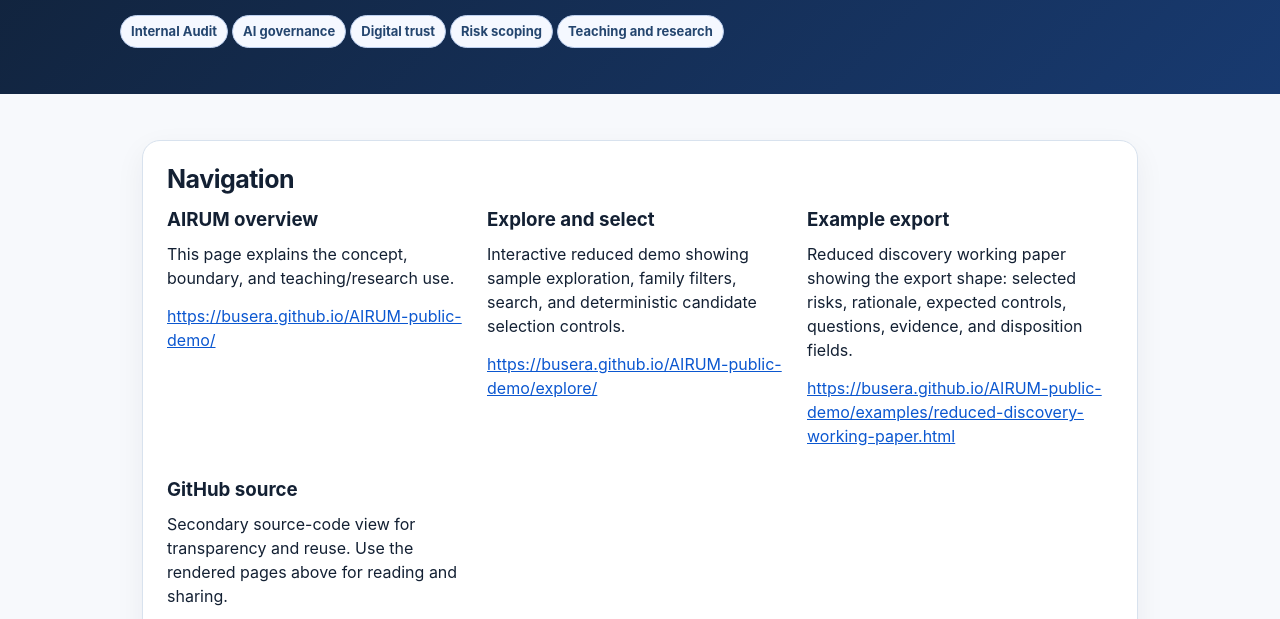
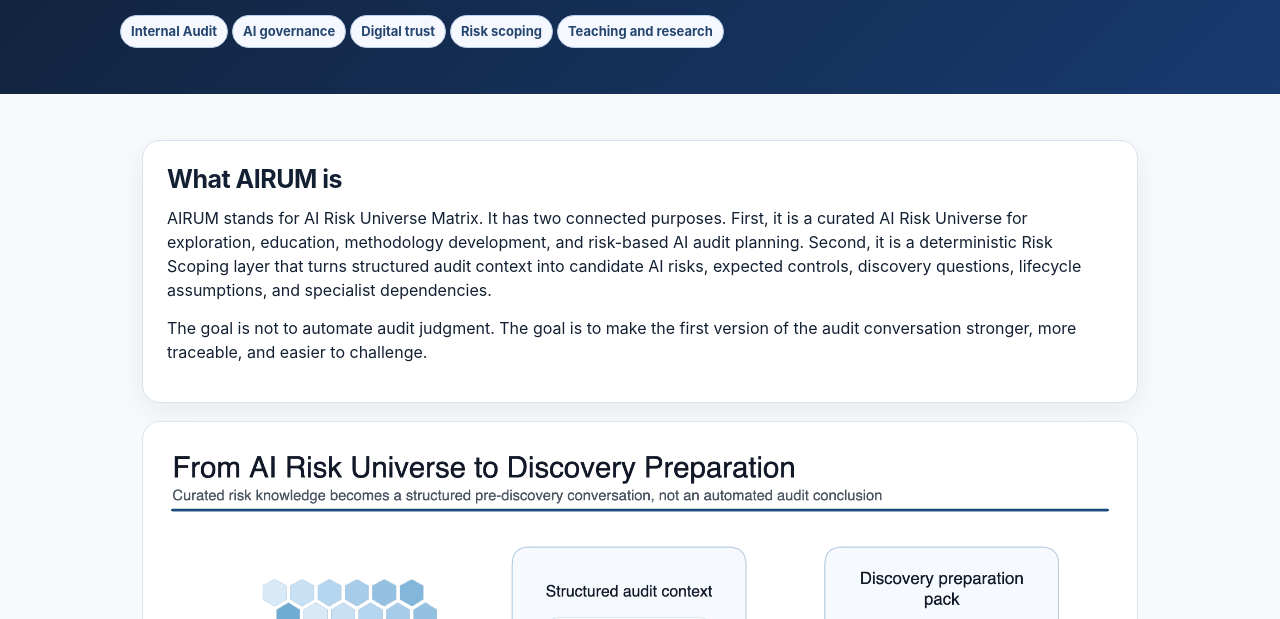
Before and after one commit to busera/AIRUM-public-demo, a plain HTML site: page index.html in a window 1280 px wide. Shown: the part 324-943 px from the top of the page. Drawn offline with Linux system fonts and the light colour scheme.

Commit message:
docs: remove redundant homepage demo page cards

```diff
--- a/index.html
+++ b/index.html
@@ -53,16 +53,6 @@
     </div>
   </header>
   <main class="wrap">
-
-    <section class="card">
-      <h2>Navigation</h2>
-      <div class="linklist">
-        <div class="linkitem"><h3>AIRUM overview</h3><p>This page explains the concept, boundary, and teaching/research use.</p><p><a href="./">https://busera.github.io/AIRUM-public-demo/</a></p></div>
-        <div class="linkitem"><h3>Explore and select</h3><p>Interactive reduced demo showing sample exploration, family filters, search, and deterministic candidate selection controls.</p><p><a href="explore/">https://busera.github.io/AIRUM-public-demo/explore/</a></p></div>
-        <div class="linkitem"><h3>Example export</h3><p>Reduced discovery working paper showing the export shape: selected risks, rationale, expected controls, questions, evidence, and disposition fields.</p><p><a href="examples/reduced-discovery-working-paper.html">https://busera.github.io/AIRUM-public-demo/examples/reduced-discovery-working-paper.html</a></p></div>
-        <div class="linkitem"><h3>GitHub source</h3><p>Secondary source-code view for transparency and reuse. Use the rendered pages above for reading and sharing.</p><p><a href="https://github.com/busera/AIRUM-public-demo/tree/main">https://github.com/busera/AIRUM-public-demo/tree/main</a></p></div>
-      </div>
-    </section>
 
     <section class="card">
       <h2>What AIRUM is</h2>
```
